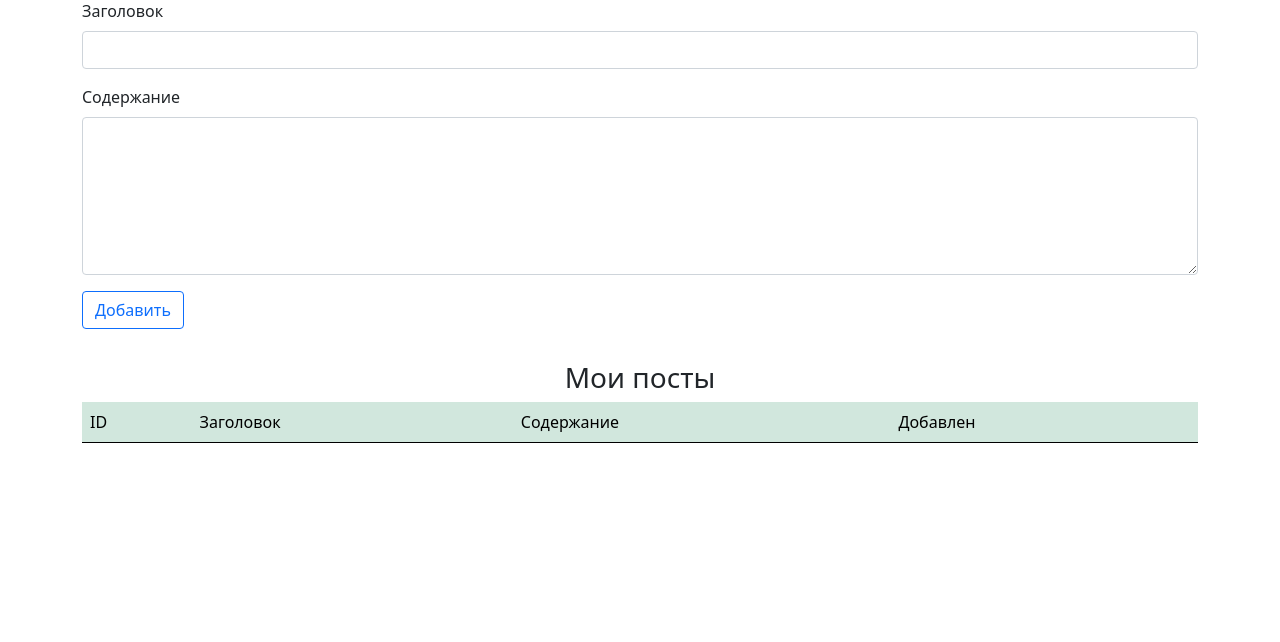
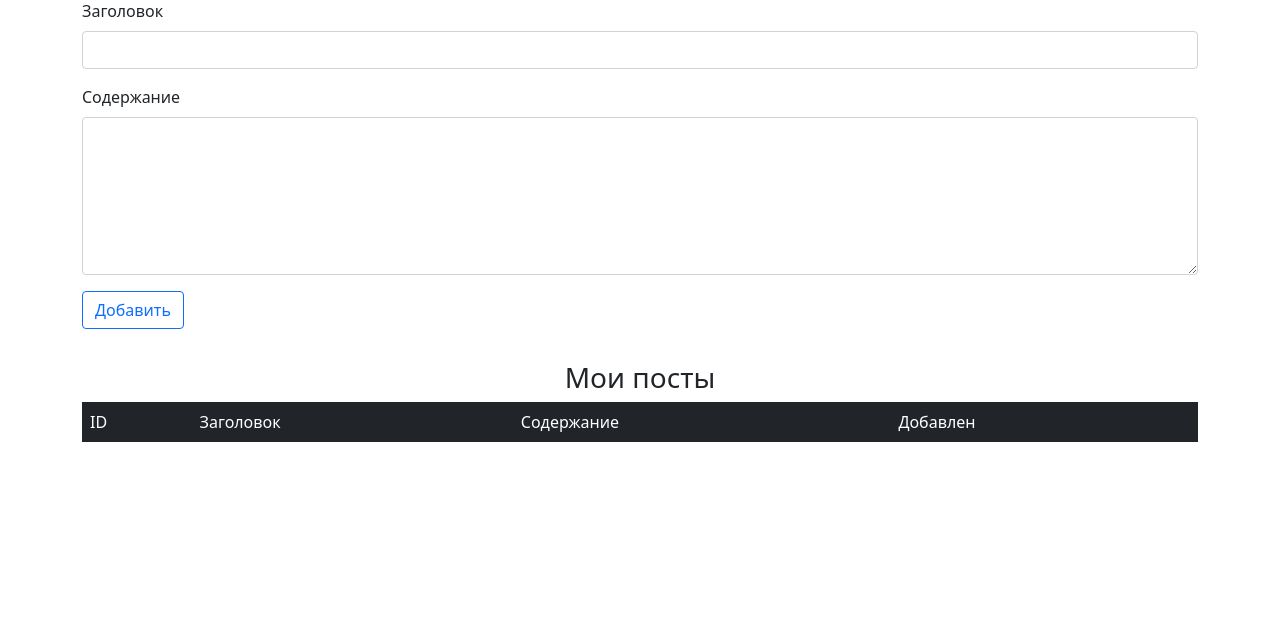
Before and after one commit to nazardyumin/x7, a PHP site: page / in a window 1280 px wide. Shown: the part 59-701 px from the top of the page. Run offline with PHP 8.4, Linux system fonts and the light colour scheme; data that the repository does not hold is empty.

Commit message:
update table color

```diff
--- a/index.php
+++ b/index.php
@@ -37,7 +37,7 @@ include_once("models/post.php");
         <div class="row mt-3">
             <h3 class="text-center mt-3">Мои посты</h3>
             <div class="overflow-auto" style="height: 45vh;">
-                <table class="table table-success table-striped">
+                <table class="table table-dark table-striped">
                     <thead class="sticky-top">
                         <td>ID</td>
                         <td>Заголовок</td>
@@ -98,11 +98,11 @@ include_once("models/post.php");
         <div class="modal-dialog">
             <div class="modal-content">
                 <div class="modal-header">
-                    <h5 class="modal-title" id="postModalLabel"><?php echo($post->title.' от '.$post->created_at);?></h5>
+                    <h5 class="modal-title" id="postModalLabel"><?php echo ($post->title . ' от ' . $post->created_at); ?></h5>
                     <button type="button" class="btn-close" data-bs-dismiss="modal" aria-label="Close"></button>
                 </div>
                 <div class="modal-body">
-                    <p><?php echo($post->content);?></p>
+                    <p><?php echo ($post->content); ?></p>
                 </div>
             </div>
         </div>
```
